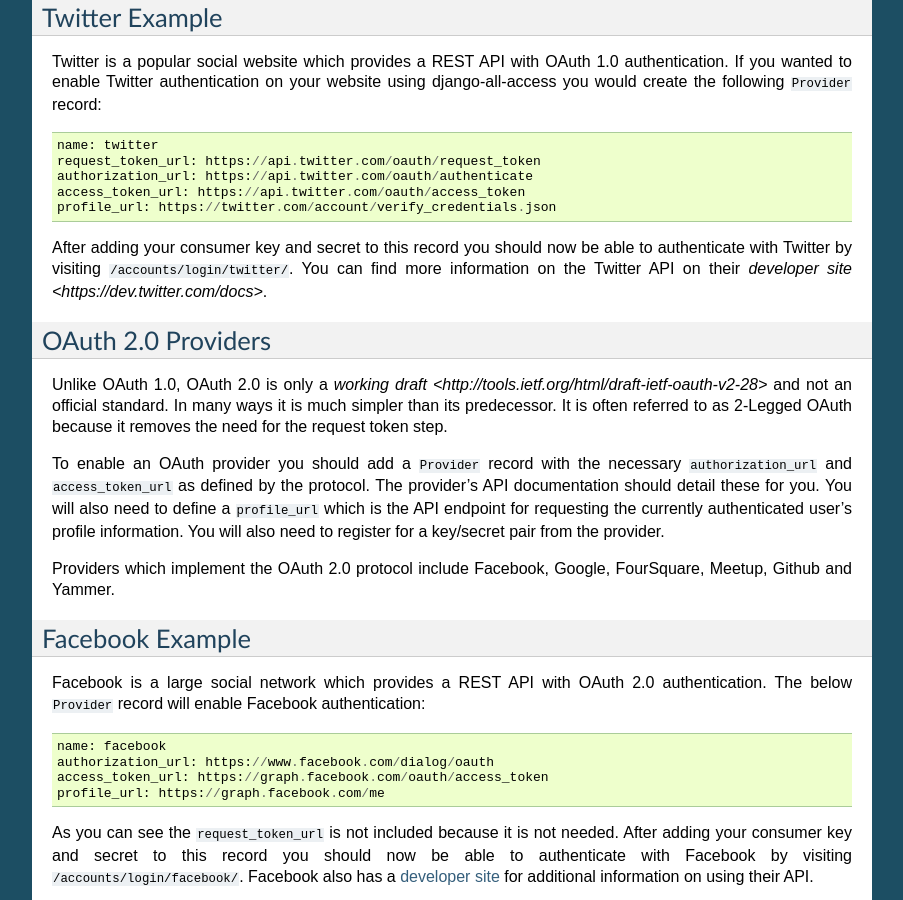
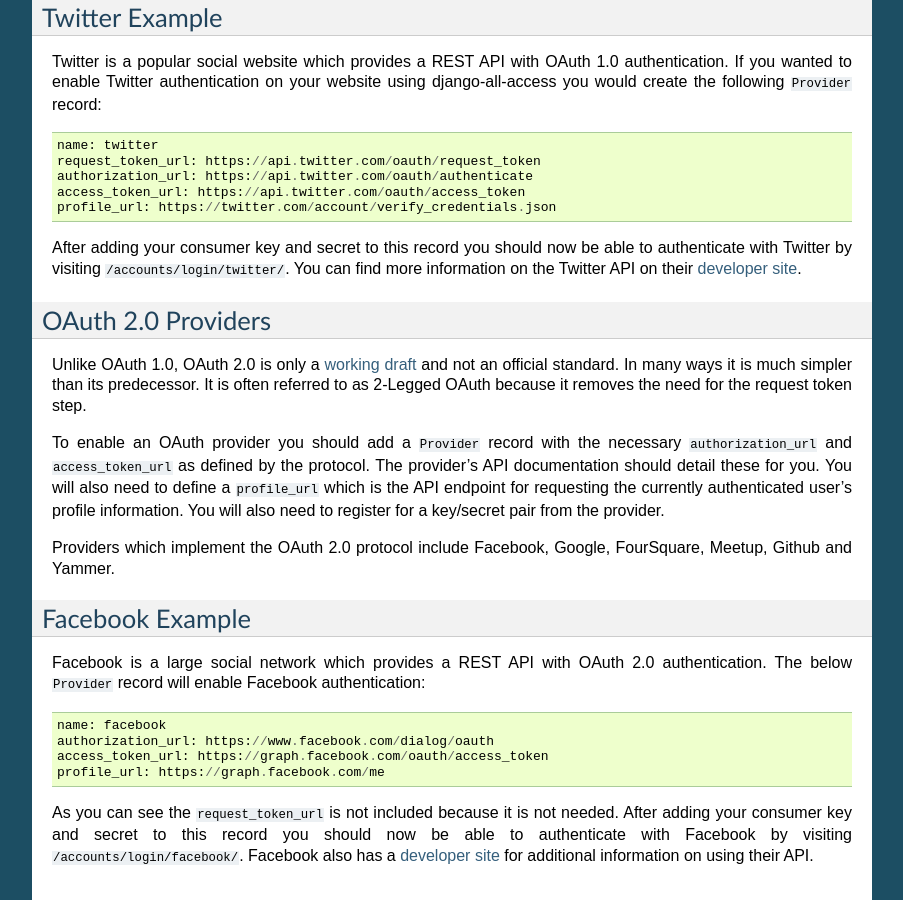
Before and after one commit to mlavin/django-all-access, a Sphinx documentation site: the page built from docs/providers.rst, in a window 1280 px wide and 900 px high, scrolled down 612 px. Shown: the whole window, without its empty margins (198-1101 px from the left). Built offline with Sphinx 7.4.7, drawn with Linux system fonts in a browser that asks for light colours.

Commit message:
Fixing a couple broken link markup in the docs.

```diff
--- a/docs/providers.rst
+++ b/docs/providers.rst
@@ -53,13 +53,13 @@
 
 After adding your consumer key and secret to this record you should now be able
 to authenticate with Twitter by visiting ``/accounts/login/twitter/``.
-You can find more information on the Twitter API on their `developer site <https://dev.twitter.com/docs>`.
+You can find more information on the Twitter API on their `developer site <https://dev.twitter.com/docs>`_.
 
 
 OAuth 2.0 Providers
 ------------------------------------
 
-Unlike OAuth 1.0, OAuth 2.0 is only a `working draft <http://tools.ietf.org/html/draft-ietf-oauth-v2-28>`
+Unlike OAuth 1.0, OAuth 2.0 is only a `working draft <http://tools.ietf.org/html/draft-ietf-oauth-v2-28>`_
 and not an official standard. In many ways it is much simpler than its predecessor.
 It is often referred to as 2-Legged OAuth because it removes the need for the
 request token step.
```
